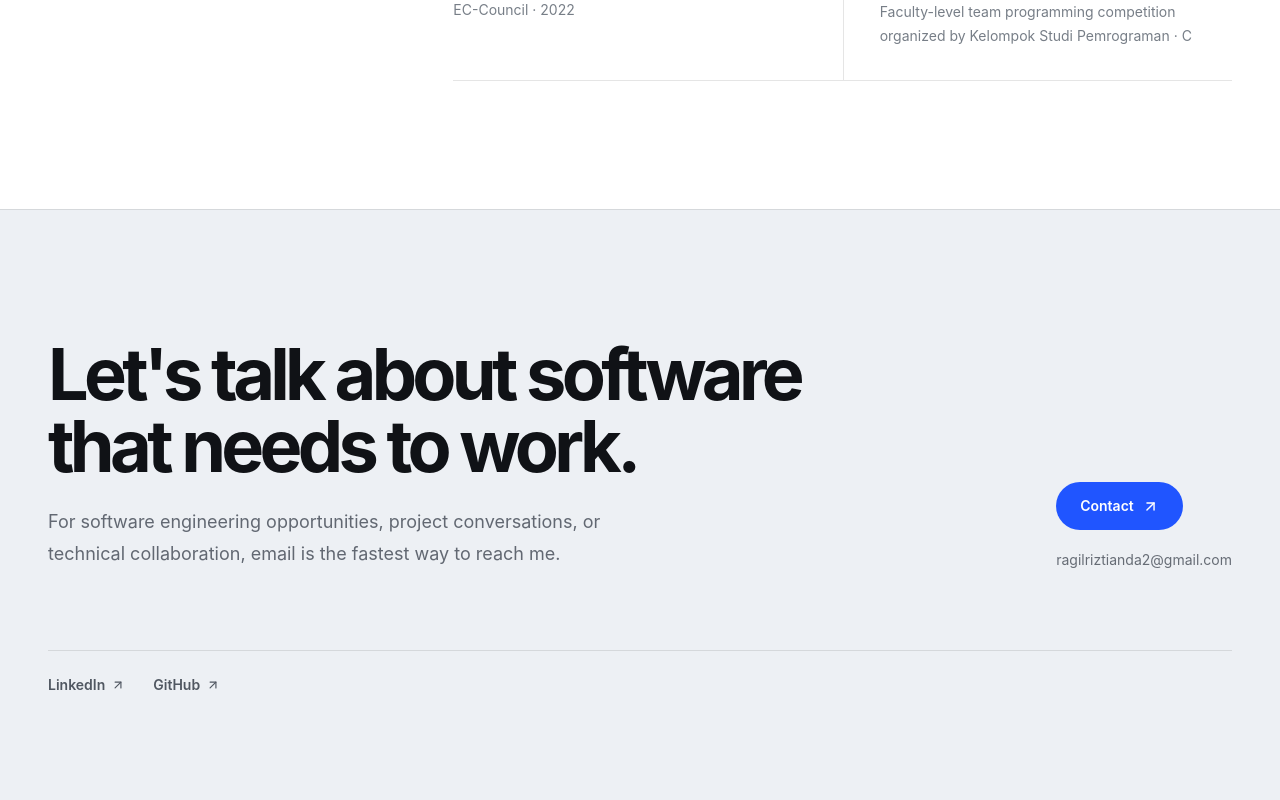
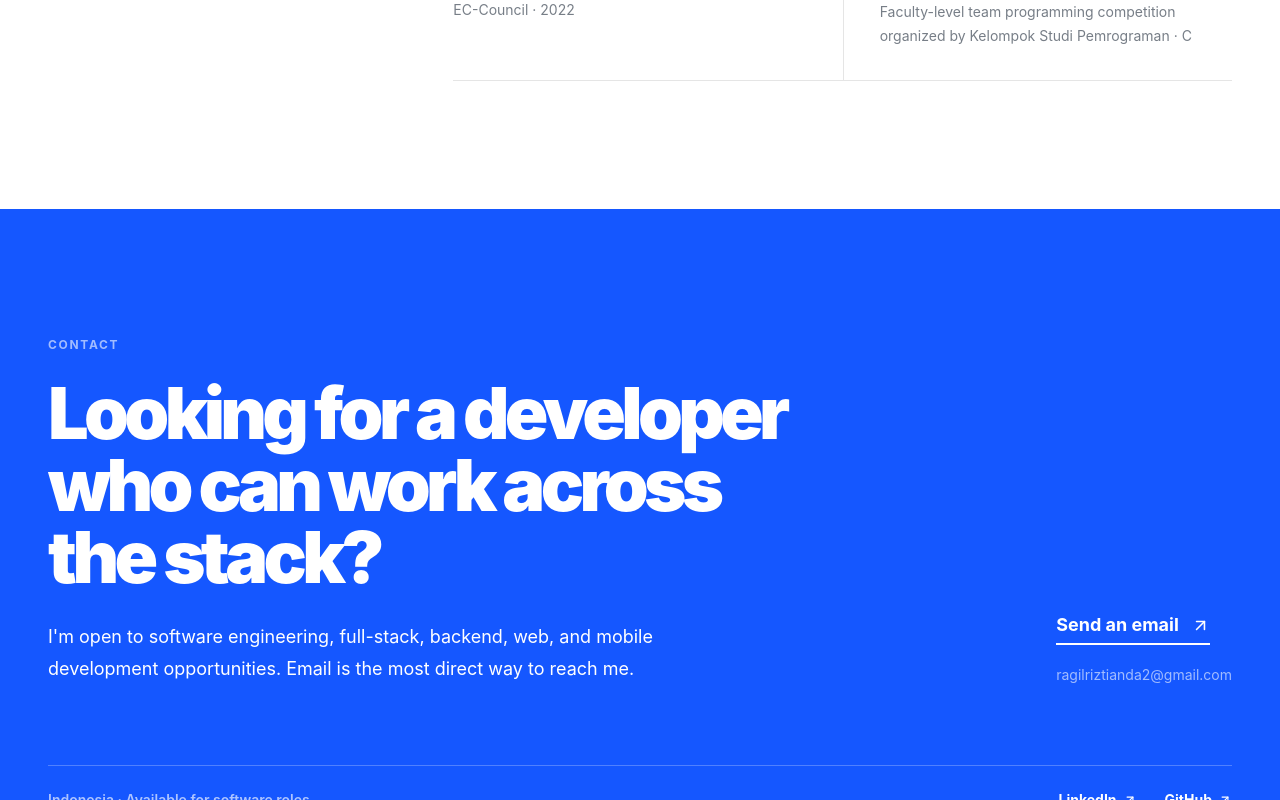
Before and after one commit to ragil1001/ragil-riztianda, a React (Vite) app: page / in a window 1280 px wide. Shown: the part 11200-12000 px from the top of the page. Built offline with nearby package versions, Linux system fonts and the light colour scheme.

Commit message:
design: rebuild contact CTA for recruiter conversion

```diff
--- a/src/components/Contact/Contact.jsx
+++ b/src/components/Contact/Contact.jsx
@@ -3,38 +3,40 @@ import { FiArrowUpRight } from "react-icons/fi";
 
 const Contact = () => {
   return (
-    <section id="contact" className="border-t border-black/10 bg-[#edf0f4]">
-      <div className="mx-auto max-w-[1400px] px-5 py-24 sm:px-8 lg:px-12 lg:py-32">
-        <div className="grid gap-10 lg:grid-cols-12 lg:items-end">
+    <section id="contact" className="bg-[#1557ff] text-white">
+      <div className="mx-auto max-w-[1440px] px-5 py-24 sm:px-8 lg:px-12 lg:py-32">
+        <p className="text-xs font-bold uppercase tracking-[0.14em] text-white/60">Contact</p>
+
+        <div className="mt-6 grid gap-12 lg:grid-cols-12 lg:items-end lg:gap-8">
           <div className="lg:col-span-8">
-            <h2 className="max-w-[850px] text-5xl font-bold leading-[0.98] tracking-[-0.065em] text-[#101216] sm:text-6xl lg:text-7xl">
-              Let&apos;s talk about software that needs to work.
+            <h2 className="max-w-[940px] text-5xl font-black leading-[0.94] tracking-[-0.065em] sm:text-6xl lg:text-7xl">
+              Looking for a developer who can work across the stack?
             </h2>
-            <p className="mt-6 max-w-[620px] text-lg leading-8 text-[#626872]">
-              For software engineering opportunities, project conversations, or technical collaboration, email is the fastest way to reach me.
+            <p className="mt-7 max-w-[640px] text-lg leading-8 text-white/72">
+              I&apos;m open to software engineering, full-stack, backend, web, and mobile development opportunities. Email is the most direct way to reach me.
             </p>
           </div>
 
           <div className="lg:col-span-4 lg:justify-self-end">
             <a
               href="mailto:ragilriztianda2@gmail.com"
-              className="inline-flex items-center gap-2 rounded-full bg-[#2055ff] px-6 py-3.5 text-sm font-semibold text-white transition-transform active:scale-[0.98]"
+              className="inline-flex items-center gap-3 border-b-2 border-white pb-1 text-lg font-bold transition-opacity hover:opacity-70"
             >
-              Contact
-              <FiArrowUpRight size={17} />
+              Send an email
+              <FiArrowUpRight size={19} />
             </a>
-            <p className="mt-5 break-all text-sm text-[#666c75]">
-              ragilriztianda2@gmail.com
-            </p>
+            <p className="mt-5 break-all text-sm text-white/60">ragilriztianda2@gmail.com</p>
           </div>
         </div>
 
-        <div className="mt-20 flex flex-wrap gap-x-7 gap-y-3 border-t border-black/10 pt-6 text-sm font-semibold text-[#505761]">
+        <div className="mt-20 grid gap-5 border-t border-white/25 pt-6 sm:grid-cols-2 sm:items-center">
+          <p className="text-sm font-semibold text-white/65">Indonesia · Available for software roles</p>
+          <div className="flex flex-wrap gap-x-7 gap-y-3 text-sm font-bold sm:justify-end">
             <a
               href="https://www.linkedin.com/in/ragilriztianda"
               target="_blank"
               rel="noopener noreferrer"
-            className="inline-flex items-center gap-1.5 hover:text-[#2055ff]"
+              className="inline-flex items-center gap-1.5 transition-opacity hover:opacity-70"
             >
               LinkedIn <FiArrowUpRight size={14} />
             </a>
@@ -42,10 +44,11 @@ const Contact = () => {
               href="https://github.com/ragil1001"
               target="_blank"
               rel="noopener noreferrer"
-            className="inline-flex items-center gap-1.5 hover:text-[#2055ff]"
+              className="inline-flex items-center gap-1.5 transition-opacity hover:opacity-70"
             >
               GitHub <FiArrowUpRight size={14} />
             </a>
+          </div>
         </div>
       </div>
     </section>
```
Lines whose indentation alone changed are shown as unchanged.
